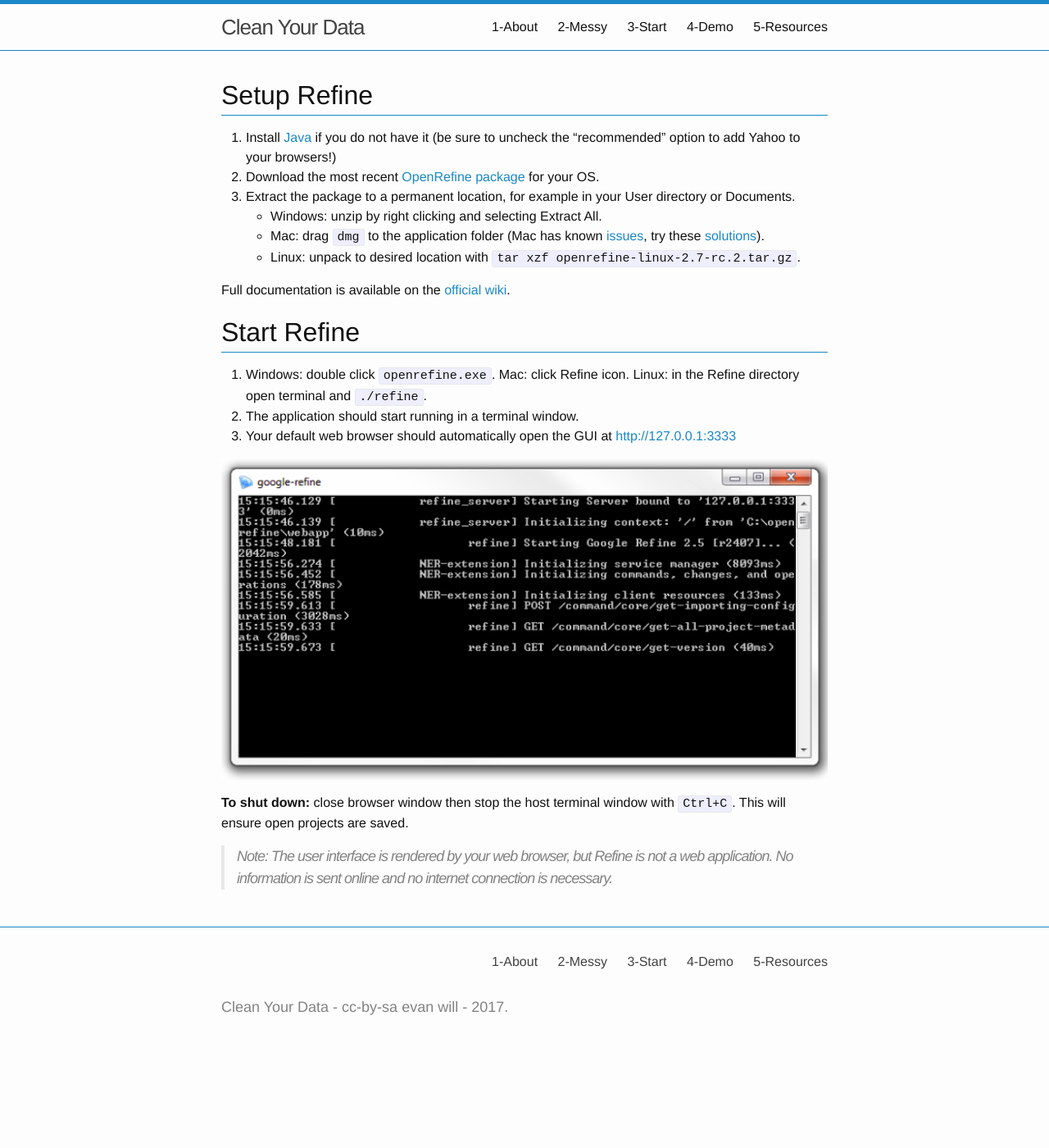
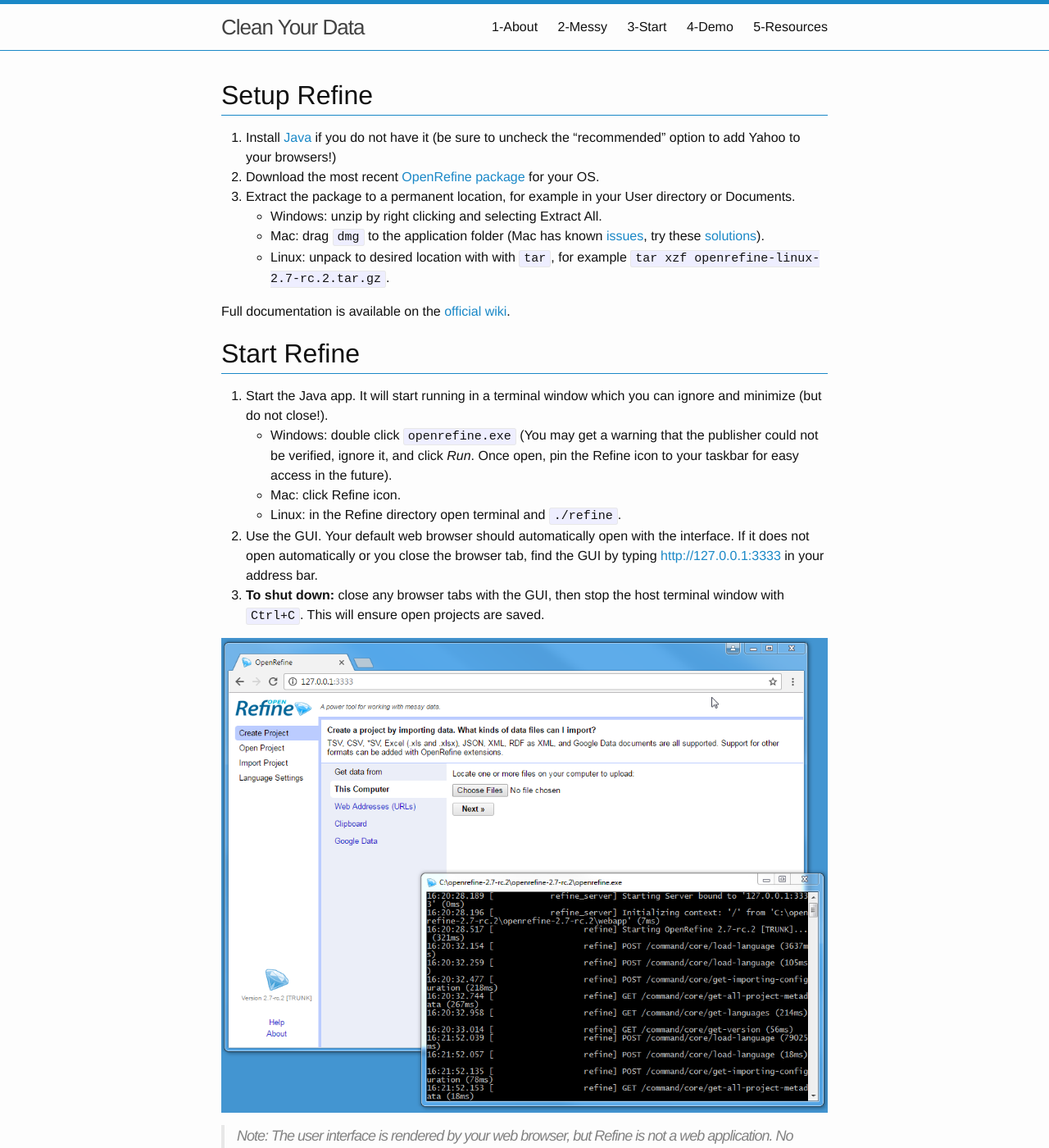
Before and after one commit to evanwill/clean-your-data, a Jekyll site: the page built from 3-start.md, in a window 1280 px wide and 1400 px high. Shown: the whole window at 82% size. Built offline with Jekyll 4.4.1, drawn with Linux system fonts in a browser that asks for light colours.

Commit message:
update start instructions

```diff
--- a/3-start.md
+++ b/3-start.md
@@ -10,18 +10,19 @@ title: 3-Start
 3. Extract the package to a permanent location, for example in your User directory or Documents.
     - Windows: unzip by right clicking and selecting Extract All.
     - Mac: drag `dmg` to the application folder (Mac has known [issues](https://github.com/OpenRefine/OpenRefine/wiki/Installation-Instructions#mac-osx), try these [solutions](https://gist.github.com/evanwill/138ff4a31a4bfd61c5626e43bee22772)).
-    - Linux: unpack to desired location with `tar xzf openrefine-linux-2.7-rc.2.tar.gz`.
+    - Linux: unpack to desired location with with `tar`, for example `tar xzf openrefine-linux-2.7-rc.2.tar.gz`.
 
 Full documentation is available on the [official wiki](https://github.com/OpenRefine/OpenRefine/wiki/).
 
 # Start Refine
 
-1. Windows: double click `openrefine.exe`. Mac: click Refine icon. Linux: in the Refine directory open terminal and `./refine`.
-2. The application should start running in a terminal window.
-3. Your default web browser should automatically open the GUI at [http://127.0.0.1:3333](http://127.0.0.1:3333)
+1. Start the Java app. It will start running in a terminal window which you can ignore and minimize (but do not close!).
+    - Windows: double click `openrefine.exe` (You may get a warning that the publisher could not be verified, ignore it, and click *Run*. Once open, pin the Refine icon to your taskbar for easy access in the future).
+    - Mac: click Refine icon.
+    - Linux: in the Refine directory open terminal and `./refine`.
+2. Use the GUI. Your default web browser should automatically open with the interface. If it does not open automatically or you close the browser tab, find the GUI by typing [http://127.0.0.1:3333](http://127.0.0.1:3333) in your address bar.
+3. **To shut down:** close any browser tabs with the GUI, then stop the host terminal window with `Ctrl+C`. This will ensure open projects are saved.
 
-![terminal](images/terminal.png)
-
-**To shut down:** close browser window then stop the host terminal window with `Ctrl+C`. This will ensure open projects are saved.
+![terminal](images/openrefine.png)
 
 > *Note:* The user interface is rendered by your web browser, but Refine is not a web application. No information is sent online and no internet connection is necessary.
```
Also changed, not shown: images/openrefine.png (added).
